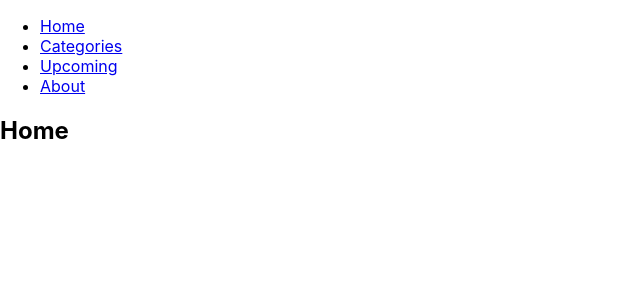
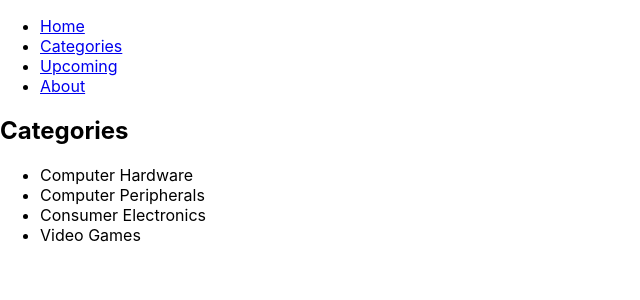
Before and after one commit to JohnLowie4/APHNetwork-clone, a React (Create React App) app: page /categories in a window 1280 px wide. Shown: the top 300 px of the page, without its empty margins (0-640 px from the left). Built offline with nearby package versions, Linux system fonts and the light colour scheme.

Commit message:
component redering problem fixed

```diff
--- a/src/App.js
+++ b/src/App.js
@@ -32,9 +32,6 @@ export default function App() {
         </ul>
 
         <Switch>
-          <Route path="/">
-            <Home />
-          </Route>
           <Route path="/categories">
             <Categories />
           </Route>
@@ -44,6 +41,10 @@ export default function App() {
           <Route path="/about">
             <About />
           </Route>
+          {/* Home path must be last in order to render everything else properly */}
+          <Route path="/">
+            <Home />
+          </Route>
         </Switch>
       </div>
     </Router>
--- a/src/Components/Categories.jsx
+++ b/src/Components/Categories.jsx
@@ -1,3 +1,37 @@
+import React from "react";
+import {
+  BrowserRouter as Router,
+  Switch,
+  Route,
+  Link,
+  useRouteMatch,
+  useParams,
+} from "react-router-dom";
+
 export default function Categories() {
-  return <h2>Categories</h2>;
+  // let match = useRouteMatch();
+
+  return (
+    <div>
+      <h2>Categories</h2>
+      <ul>
+        <li>
+          {/* <Link to={`${match.url}/computer-hardware`}>Computer Hardware</Link> */}
+          Computer Hardware
+        </li>
+        <li>
+          {/* <Link to={`${match.url}/computer-peripherals`}>Computer Peripherals</Link> */}
+          Computer Peripherals
+        </li>
+        <li>
+          {/* <Link to={`${match.url}/consumer-electronics`}>Consumer Electronics</Link> */}
+          Consumer Electronics
+        </li>
+        <li>
+          {/* <Link to={`${match.url}/video-games`}>Video Games</Link> */}
+          Video Games
+        </li>
+      </ul>
+    </div>
+  )
 }
```
